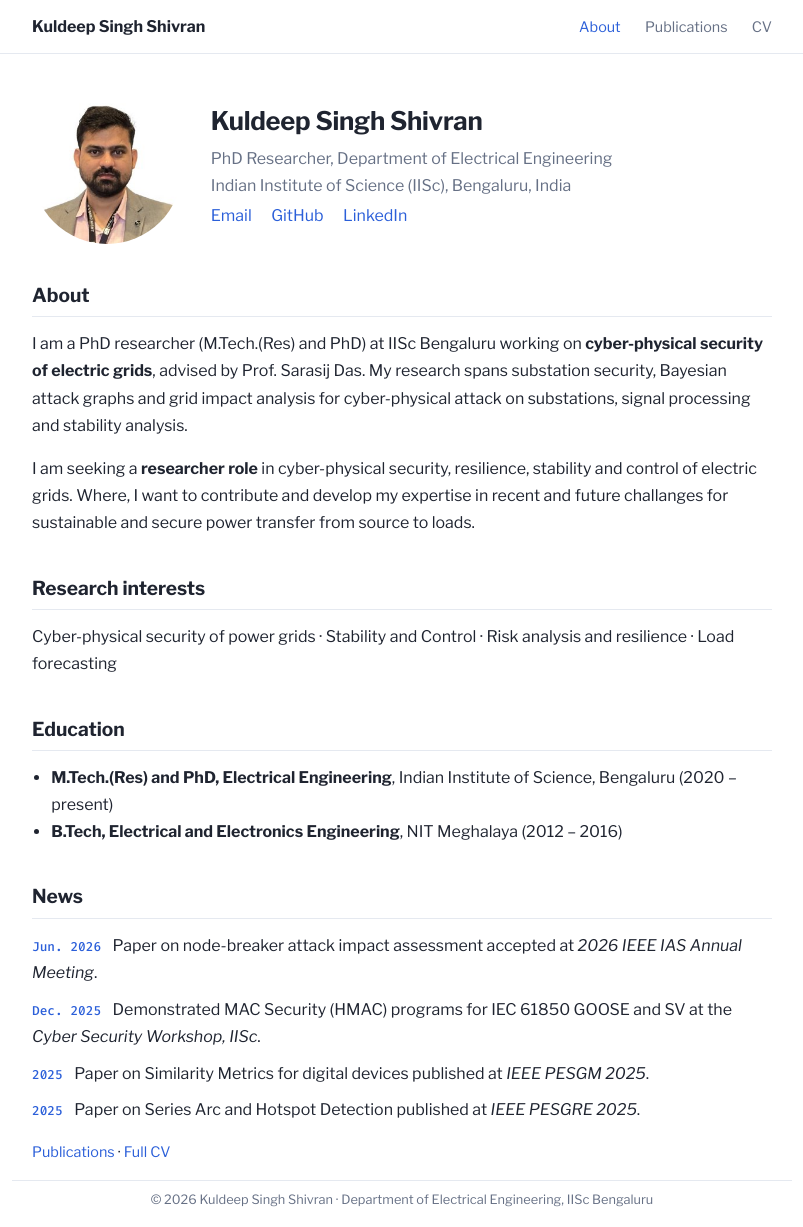
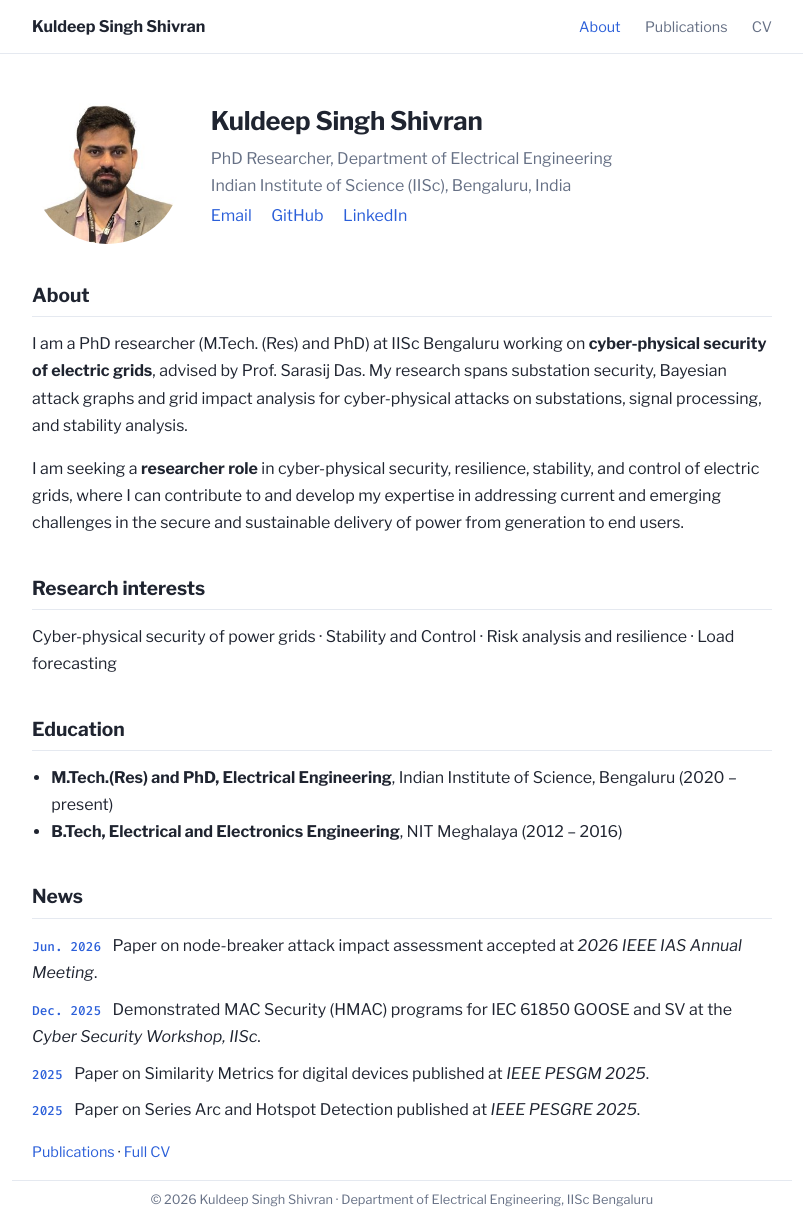
Before and after one commit to ksshivran/ksshivran.github.io, a Jekyll site: the page built from index.md, in a window 1280 px wide and 1227 px high. Shown: the whole window, without its empty margins (238-1041 px from the left). Built offline with Jekyll 4.4.1, drawn with Linux system fonts in a browser that asks for light colours.

Commit message:
about details update

```diff
--- a/index.md
+++ b/index.md
@@ -19,9 +19,9 @@ title: About
 
 ## About
 
-I am a PhD researcher (M.Tech.(Res) and PhD) at IISc Bengaluru working on **cyber-physical security of electric grids**, advised by Prof. Sarasij Das. My research spans substation security, Bayesian attack graphs and grid impact analysis for cyber-physical attack on substations, signal processing and stability analysis.
+I am a PhD researcher (M.Tech. (Res) and PhD) at IISc Bengaluru working on **cyber-physical security of electric grids**, advised by Prof. Sarasij Das. My research spans substation security, Bayesian attack graphs and grid impact analysis for cyber-physical attacks on substations, signal processing, and stability analysis.
 
-I am seeking a **researcher role** in cyber-physical security, resilience, stability and control of electric grids. Where, I want to contribute and develop my expertise in recent and future challanges for sustainable and secure power transfer from source to loads.
+I am seeking a **researcher role** in cyber-physical security, resilience, stability, and control of electric grids, where I can contribute to and develop my expertise in addressing current and emerging challenges in the secure and sustainable delivery of power from generation to end users.
 
 ## Research interests
 
```
